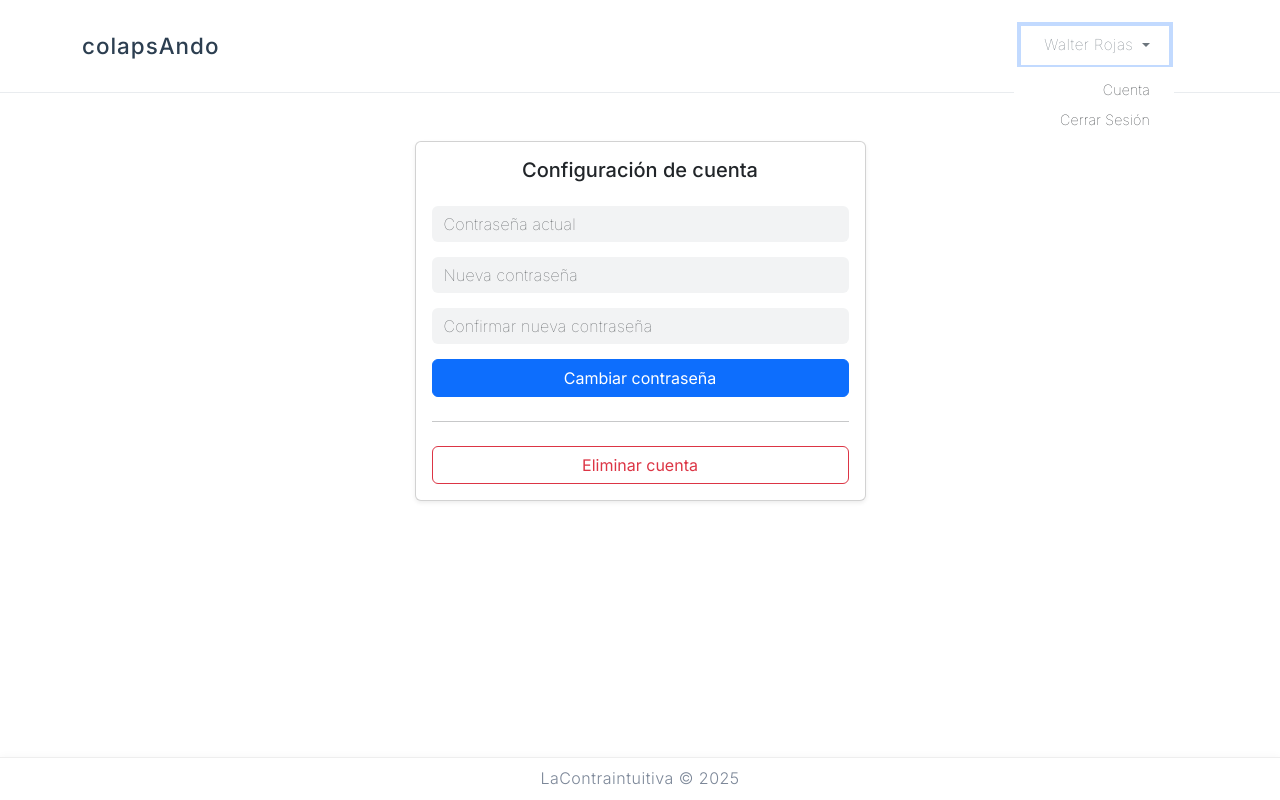
After one commit to lacontraintuitiva/colapsAndo, a Flask app: page /account in a window 1280 px wide, after a click that opens the changed part. The commit adds this page. Run offline with Flask 3, Linux system fonts and the light colour scheme; a user stored in the database is signed in.

Commit message:
Correcciones casi finales, contraseña nueva y formulario para borrar cuenta

```diff
--- a/app/auth.py
+++ b/app/auth.py
@@ -47,12 +47,13 @@ def login():
 @auth_bp.route('/logout')
 def logout():
     session.clear()
-    flash('Sesión cerrada.', 'info')
     return redirect(url_for('auth.index'))
 
 
 @auth_bp.route('/')
 def index():
+    if 'user_id' in session:
+        return redirect(url_for('admin.register_project'))
     return render_template('index.html')
 
 
@@ -154,3 +155,56 @@ def update_email():
                 "No se encontró usuario con ese correo o la cuenta ya está activada.", "danger")
             conn.close()
     return render_template('update_email.html')
+
+
+@auth_bp.route('/account')
+def account():
+    # Renderiza la página de cuenta del usuario
+    return render_template('account.html')
+
+
+@auth_bp.route('/change-password', methods=['POST'])
+def change_password():
+    if 'user_id' not in session:
+        flash('Debes iniciar sesión.', 'warning')
+        return redirect(url_for('auth.login'))
+
+    current_password = request.form.get('current_password')
+    new_password = request.form.get('new_password')
+    confirm_password = request.form.get('confirm_password')
+
+    if not current_password or not new_password or not confirm_password:
+        flash('Completa todos los campos.', 'danger')
+        return redirect(url_for('auth.account'))
+
+    if new_password != confirm_password:
+        flash('Las contraseñas nuevas no coinciden.', 'danger')
+        return redirect(url_for('auth.account'))
+
+    # Obtén el hash actual de la base de datos
+    conn = sqlite3.connect('database.db')
+    c = conn.cursor()
+    c.execute("SELECT password FROM users WHERE id = ?", (session['user_id'],))
+    user = c.fetchone()
+    if not user or not check_password_hash(user[0], current_password):
+        conn.close()
+        flash('La contraseña actual es incorrecta.', 'danger')
+        return redirect(url_for('auth.account'))
+
+    # Actualiza la contraseña
+    new_hash = generate_password_hash(new_password)
+    c.execute("UPDATE users SET password = ? WHERE id = ?",
+              (new_hash, session['user_id']))
+    conn.commit()
+    conn.close()
+
+    flash('Contraseña actualizada correctamente.', 'success')
+    return redirect(url_for('auth.account'))
+
+
+@auth_bp.route('/delete-account', methods=['POST'])
+def delete_account():
+    # Lógica para eliminar la cuenta
+    # ...
+    flash('Cuenta eliminada correctamente.', 'info')
+    return redirect(url_for('auth.logout'))
--- a/static/project_form_steps.js
+++ b/static/project_form_steps.js
@@ -7,7 +7,7 @@ document.addEventListener('DOMContentLoaded', function() {
   const totalStepsSpan = document.getElementById('total-steps');
   const prevBtn = document.getElementById('prevStep');
   const nextBtn = document.getElementById('nextStep');
-  const submitBtn = document.getElementById('submitBtn');
+  // El submitBtn siempre está visible, no se oculta
 
   if (totalStepsSpan) totalStepsSpan.textContent = totalSteps;
 
@@ -18,7 +18,7 @@ document.addEventListener('DOMContentLoaded', function() {
     if (currentStepSpan) currentStepSpan.textContent = idx + 1;
     if (prevBtn) prevBtn.disabled = idx === 0;
     if (nextBtn) nextBtn.classList.toggle('d-none', idx === totalSteps - 1);
-    if (submitBtn) submitBtn.classList.toggle('d-none', idx !== totalSteps - 1);
+    // submitBtn siempre visible, no se oculta
   }
 
   if (prevBtn) {
--- a/static/styles.css
+++ b/static/styles.css
@@ -303,3 +303,41 @@ span.colapsando {
     0% { transform: rotate(0deg); }
     100% { transform: rotate(360deg); }
 }
+
+/* Menú desplegable usuario: sin borde ni sombra, sin esquinas redondeadas */
+.dropdown-menu {
+    right: 0 !important;
+    left: auto !important;
+    border-radius: 0 !important;
+    min-width: 160px;
+    box-shadow: none !important;
+    border: none !important;
+    text-align: right;
+    padding-right: 0.5rem;
+    background: #fff !important;
+}
+
+/* Opciones del menú: fuente aún más pequeña y ligera, más gruesa en hover */
+.dropdown-item {
+    font-family: 'Inter', sans-serif !important;
+    font-size: 0.89rem !important;
+    font-weight: 100 !important;
+    letter-spacing: 0.2px;
+    border-radius: 0 !important;
+    text-align: right;
+    transition: font-weight 0.15s, background 0.15s;
+    background: none !important;
+    border: none !important;
+}
+
+.dropdown-item:hover, .dropdown-item:focus {
+    font-weight: 400 !important;
+    background-color: #f2f3f4 !important;
+    color: #2c3e50 !important;
+}
+
+.font-inter, .form-select.font-inter {
+    font-family: 'Inter', sans-serif !important;
+    font-size: 0.99rem;
+    font-weight: 100;
+}
--- /dev/null
+++ b/templates/account.html
@@ -0,0 +1,49 @@
+{% extends "base.html" %}
+
+{% block content %}
+<div class="container py-5">
+    <div class="row justify-content-center">
+        <div class="col-12 col-sm-8 col-md-6 col-lg-5">
+            <div class="card shadow-sm">
+                <div class="card-body">
+                    <h5 class="mb-4 text-center">Configuración de cuenta</h5>
+
+                    <!-- Mensajes flash -->
+                    {% with messages = get_flashed_messages(with_categories=true) %}
+                      {% if messages %}
+                        <div class="mb-3">
+                          {% for category, message in messages %}
+                            <div class="alert alert-{{ category }} py-2 px-3 mb-2" style="font-size:0.97rem; font-weight: 400;">
+                              {{ message }}
+                            </div>
+                          {% endfor %}
+                        </div>
+                      {% endif %}
+                    {% endwith %}
+
+                    <!-- Cambiar contraseña -->
+                    <form method="POST" action="{{ url_for('auth.change_password') }}">
+                        <div class="mb-3">
+                            <input type="password" class="form-control" name="current_password" placeholder="Contraseña actual" required>
+                        </div>
+                        <div class="mb-3">
+                            <input type="password" class="form-control" name="new_password" placeholder="Nueva contraseña" required>
+                        </div>
+                        <div class="mb-3">
+                            <input type="password" class="form-control" name="confirm_password" placeholder="Confirmar nueva contraseña" required>
+                        </div>
+                        <button type="submit" class="btn btn-primary w-100">Cambiar contraseña</button>
+                    </form>
+
+                    <hr class="my-4">
+
+                    <!-- Eliminar cuenta -->
+                    <form method="POST" action="{{ url_for('auth.delete_account') }}" onsubmit="return confirm('¿Estás seguro de que deseas eliminar tu cuenta? Esta acción no se puede deshacer.');">
+                        <button type="submit" class="btn btn-outline-danger w-100">Eliminar cuenta</button>
+                    </form>
+                </div>
+            </div>
+        </div>
+    </div>
+</div>
+{% endblock %}
--- a/templates/base.html
+++ b/templates/base.html
@@ -19,33 +19,31 @@
             </a>
 
             <div class="navbar-nav ms-auto">
-                <!-- Botón Inicio (siempre visible) -->
-                <a class="nav-link {{ 'active' if request.endpoint == 'auth.index' else '' }}"
-                   href="{{ url_for('auth.index') }}">
-                    <i class="fas fa-home me-1" style="font-size: 0.8rem;"></i>Inicio
-                </a>
-
                 {% if session.user_id %}
-                    <!-- Usuario logueado -->
-                    <span class="navbar-text me-4">
-                        <i class="fas fa-user me-1" style="font-size: 0.7rem;"></i>{{ session.get('user_name', 'Usuario') }}
-                    </span>
-
-                    <a class="nav-link {{ 'active' if request.endpoint == 'admin.admin_panel' else '' }}"
-                       href="{{ url_for('admin.admin_panel') }}">
-                        <i class="fas fa-cog me-1" style="font-size: 0.8rem;"></i>Panel Admin
-                    </a>
-
-                    <a class="nav-link" href="{{ url_for('auth.logout') }}">
-                        <i class="fas fa-sign-out-alt me-1" style="font-size: 0.8rem;"></i>Cerrar Sesión
-                    </a>
+                    <!-- Usuario logueado con menú desplegable -->
+                    <div class="dropdown me-4">
+                        <a class="nav-link dropdown-toggle text-decoration-none" href="#" id="userDropdown" role="button" data-bs-toggle="dropdown" aria-expanded="false">
+                            <i class="fas fa-user me-1" style="font-size: 0.7rem;"></i>{{ session.get('user_name', 'Usuario') }}
+                        </a>
+                        <ul class="dropdown-menu dropdown-menu-end" aria-labelledby="userDropdown">
+                            <li>
+                                <a class="dropdown-item" href="{{ url_for('auth.account') }}">
+                                    <i class="fas fa-user-cog me-2"></i>Cuenta
+                                </a>
+                            </li>
+                            <li>
+                                <a class="dropdown-item" href="{{ url_for('auth.logout') }}">
+                                    <i class="fas fa-sign-out-alt me-2"></i>Cerrar Sesión
+                                </a>
+                            </li>
+                        </ul>
+                    </div>
                 {% else %}
                     <!-- Usuario no logueado -->
                     <a class="nav-link {{ 'active' if request.endpoint == 'auth.login' else '' }}"
                        href="{{ url_for('auth.login') }}">
                         <i class="fas fa-sign-in-alt me-1" style="font-size: 0.8rem;"></i>Ingreso
                     </a>
-
                     <a class="nav-link {{ 'active' if 'register' in request.endpoint else '' }}"
                        href="{{ url_for('register.register') }}">
                         <i class="fas fa-user-plus me-1" style="font-size: 0.8rem;"></i>Registro
@@ -113,15 +111,5 @@
             }
         }
     </script>
-
-    {% with messages = get_flashed_messages(with_categories=true) %}
-      {% if messages %}
-        {% for category, message in messages %}
-          <div class="alert alert-{{ category }} mt-3" role="alert">
-            {{ message }}
-          </div>
-        {% endfor %}
-      {% endif %}
-    {% endwith %}
 </body>
 </html>
--- a/templates/login.html
+++ b/templates/login.html
@@ -21,9 +21,8 @@
                       {% endif %}
                     {% endwith %}
 
-                    <form method="POST">
+                    <form method="POST" novalidate>
                         <div class="mb-3 position-relative">
-                            <small id="email-feedback" class="form-text email-feedback"></small>
                             <input type="email" class="form-control" name="email" id="email-input" required placeholder="Email">
                         </div>
                         <div class="mb-3">
```
Also changed, not shown: static/project_form_validation.js (added, +49 -0 lines), templates/index.html (+12 -1 lines), templates/project_form.html (+22 -43 lines), database.db, tu_base_de_datos.db (added).
